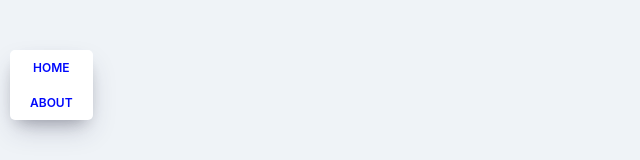
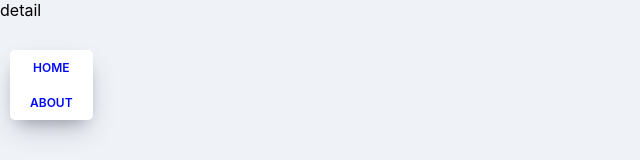
Before and after one commit to hanbee1005/movie_app, a React (Create React App) app: page /#/movie-detail in a window 1280 px wide. Shown: the top 160 px of the page, without its empty margins (0-640 px from the left). Built offline with nearby package versions, Linux system fonts and the light colour scheme.

Commit message:
navigation 이동 시 props 전달하기

```diff
--- a/src/App.js
+++ b/src/App.js
@@ -4,6 +4,7 @@
 import Home from './routes/Home';
 import About from './routes/About';
 import Navigation from './components/Navigation';
+import Detail from './routes/Detail';
 
 import "./App.css";
 
@@ -13,6 +14,7 @@
     <Navigation />
     <Route path="/" exact={true} component={Home}/>
     <Route path="/about" component={About} />
+    <Route path="/movie-detail" component={Detail} />
   </HashRouter>
 }
 
--- a/src/components/Movie.js
+++ b/src/components/Movie.js
@@ -8,7 +8,7 @@
     <div className="movie">
       <Link
         to={{
-          pathname: `/movie/${id}`,
+          pathname: `/movie-detail`,
           state: {
             year,
             title,
--- /dev/null
+++ b/src/routes/Detail.js
@@ -0,0 +1,8 @@
+import React from 'react';
+
+function Detail(props) {
+    console.log(props)
+    return <span>detail</span>
+}
+
+export default Detail
```
